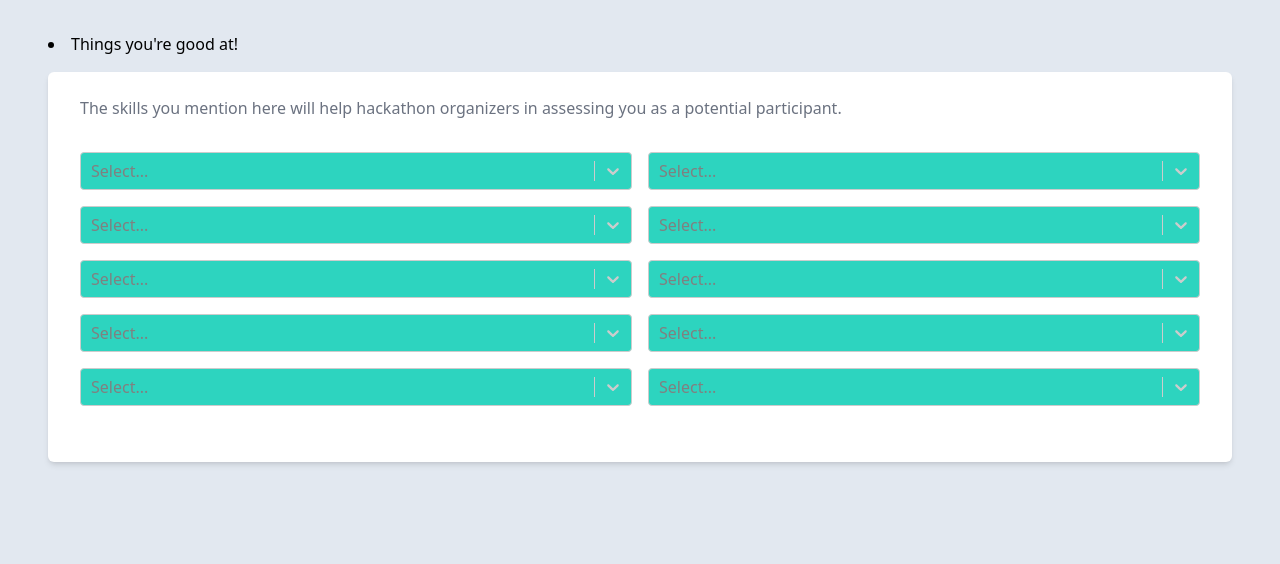
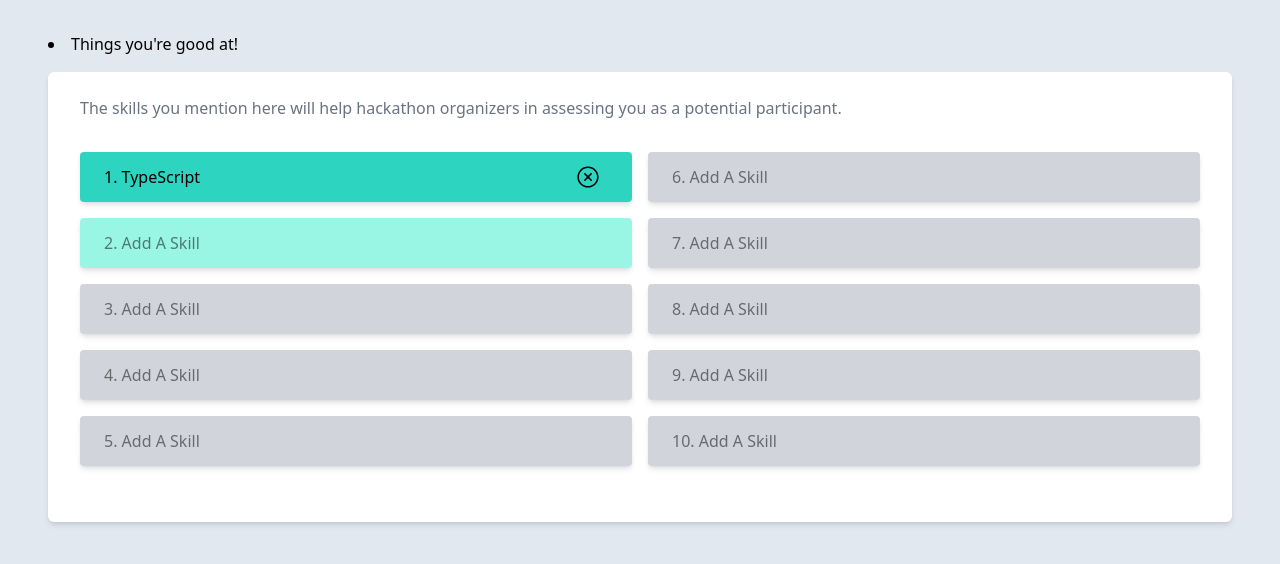
Before and after one commit to suveshmoza/Fold-Assignment, a Next.js app: page / in a window 1280 px wide. Shown: the top 564 px of the page. Built offline with nearby package versions, Linux system fonts and the light colour scheme.

Commit message:
feat: Create dynamic input with API-driven dropdown

```diff
--- a/components/ListItem/ListItem.tsx
+++ b/components/ListItem/ListItem.tsx
@@ -1,33 +1,147 @@
-'use client';
-import AsyncCreatableSelect from 'react-select/async-creatable';
+import React, { useState, useEffect, useCallback, useRef } from 'react';
+import { RxCrossCircled } from 'react-icons/rx';
+import axios from 'axios';
+import debounce from '../utils/debounce';
+import useSkills from '../hooks/useSkills';
 
-// const filterColors = (inputValue: string) => {
-// 	return colourOptions.filter((i) =>
-// 		i.label.toLowerCase().includes(inputValue.toLowerCase())
-// 	);
-// };
+type ListItemProps = {
+	defaultValue: string;
+	index: number;
+};
 
-// const promiseOptions = (inputValue: string) =>
-// 	new Promise<ColourOption[]>((resolve) => {
-// 		setTimeout(() => {
-// 			resolve(filterColors(inputValue));
-// 		}, 1000);
-// 	});
+function ListItem({ defaultValue, index }: ListItemProps) {
+	const { removeElement, nextToFill, addElement } = useSkills();
+	const [options, setOptions] = useState<string[] | null>(null);
+	const [selectedOption, setSelectedOption] = useState<string | null>(
+		defaultValue
+	);
+	const [inputValue, setInputValue] = useState(defaultValue);
+	const [isDropdownOpen, setIsDropdownOpen] = useState(false);
+	const listItemRef = useRef<HTMLDivElement | null>(null);
 
-function ListItem() {
+	useEffect(() => {
+		function getValueWithIndex(inputValue: string) {
+			return `${index}. ${inputValue}`;
+		}
+		if (defaultValue.length > 0) {
+			setInputValue(getValueWithIndex(defaultValue));
+			setSelectedOption(getValueWithIndex(defaultValue));
+		}
+		document.addEventListener('click', handleDocumentClick);
+		return () => {
+			document.removeEventListener('click', handleDocumentClick);
+		};
+	}, [defaultValue, index]);
+
+	const handleDocumentClick = (e) => {
+		if (listItemRef.current && !listItemRef.current.contains(e.target)) {
+			setIsDropdownOpen(false);
+		}
+	};
+
+	const fetchOptions = async (query: string) => {
+		query = query.toLowerCase();
+		if (query.length === 0) return;
+		try {
+			const { data } = await axios.get(
+				`https://api.stackexchange.com/2.3/tags?order=desc&sort=popular&inname=${query}&site=stackoverflow`
+			);
+
+			if (data.items && Array.isArray(data.items)) {
+				const namesArray = data.items.map(
+					(item: { name: string }) => item.name
+				);
+				setOptions(namesArray);
+			} else {
+				console.log('Data format is not as expected.');
+				setOptions([]);
+			}
+		} catch (error) {
+			console.error('An error occurred:', error);
+			setOptions([]);
+		}
+	};
+
+	const debouncedFetchOptions = useCallback(
+		debounce((query: string) => fetchOptions(query), 300),
+		[]
+	);
+
+	const filterOptions = () => {
+		return options?.filter((option) =>
+			option.toLowerCase().includes(inputValue.toLowerCase())
+		);
+	};
+
+	const handleInputChange = (e: React.ChangeEvent<HTMLInputElement>) => {
+		setInputValue(e.target.value);
+		setIsDropdownOpen(true);
+		debouncedFetchOptions(e.target.value);
+	};
+
+	const handleOptionSelect = (option: string) => {
+		setSelectedOption(option);
+		setInputValue(option);
+		addElement(index, option);
+		setIsDropdownOpen(false);
+	};
+
+	const handleReset = () => {
+		setSelectedOption(null);
+		removeElement(index);
+		setInputValue('');
+	};
+
 	return (
-		<AsyncCreatableSelect
-			cacheOptions
-			defaultOptions
-			styles={{
-				control: (styles) => ({
-					...styles,
-					backgroundColor: 'rgb(45 212 191)',
-				}),
-			}}
-			// loadOptions={promiseOptions}
-			className="text-black bg-white"
-		/>
+		<div ref={listItemRef} className="relative">
+			<div className="relative flex">
+				<input
+					type="text"
+					value={inputValue}
+					onChange={handleInputChange}
+					readOnly={selectedOption !== null && index !== nextToFill}
+					disabled={index > nextToFill}
+					placeholder={`${index}. Add a Skill`}
+					className={`w-full h-[50px] px-6 py-2 rounded-[4px] shadow-md capitalize ${
+						!selectedOption && !(index > nextToFill) ? 'focus:bg-white' : ''
+					} bg-teal-200 disabled:bg-gray-300 read-only:cursor-move disabled:cursor-default read-only:active:outline-none read-only:bg-teal-400 placeholder-black/50`}
+				/>
+
+				{selectedOption && (
+					<span
+						className="absolute  top-1/2 -translate-x-1/2 -translate-y-1/2 right-5 cursor-pointer"
+						onClick={handleReset}
+					>
+						<RxCrossCircled className="text-2xl	hover:text-black/50 " />
+					</span>
+				)}
+			</div>
+			{isDropdownOpen && inputValue.length === 0 && (
+				<div className="absolute z-10 top-11 left-0 w-full border bg-white rounded-lg mt-2 capitalize">
+					<div
+						onClick={() => {
+							setIsDropdownOpen(false);
+						}}
+						className="px-4 py-2 text-black/50 hover:bg-gray-100 cursor-pointer"
+					>
+						Type to search
+					</div>
+				</div>
+			)}
+			{isDropdownOpen && inputValue.length > 0 && (
+				<div className="absolute max-h-[150px]  overflow-y-scroll z-10 top-12 left-0 w-full border bg-white rounded-lg mt-2 capitalize">
+					{filterOptions()?.map((option) => (
+						<div
+							key={option}
+							onClick={() => handleOptionSelect(option)}
+							className="px-4 py-2 hover:bg-gray-100 cursor-pointer"
+						>
+							{option}
+						</div>
+					))}
+				</div>
+			)}
+		</div>
 	);
 }
 
--- /dev/null
+++ b/components/utils/debounce.ts
@@ -0,0 +1,21 @@
+const debounce = <T extends any[]>(
+	func: (...args: T) => void,
+	delay: number
+) => {
+	let timer: NodeJS.Timeout | null = null;
+
+	return (...args: T) => {
+		if (timer) {
+			clearTimeout(timer);
+		}
+
+		timer = setTimeout(() => {
+			if (timer) {
+				timer = null;
+				func(...args);
+			}
+		}, delay);
+	};
+};
+
+export default debounce;
--- a/components/utils/style.ts
+++ b/components/utils/style.ts
@@ -1,8 +1,19 @@
-export const getStyles = (dragging, dragItem, item) => {
+import { MutableRefObject } from 'react';
+
+type DragItem = {
+	grpI: number;
+	itemI: number;
+};
+
+export const getStyles = (
+	dragging: boolean,
+	dragItem: MutableRefObject<DragItem | null>,
+	item: DragItem
+) => {
 	return dragging &&
 		dragItem.current &&
 		dragItem.current.grpI === item.grpI &&
 		dragItem.current.itemI === item.itemI
 		? 'mb-4 opacity-0'
-		: 'mb-4';
+		: 'mb-4 ';
 };
```
